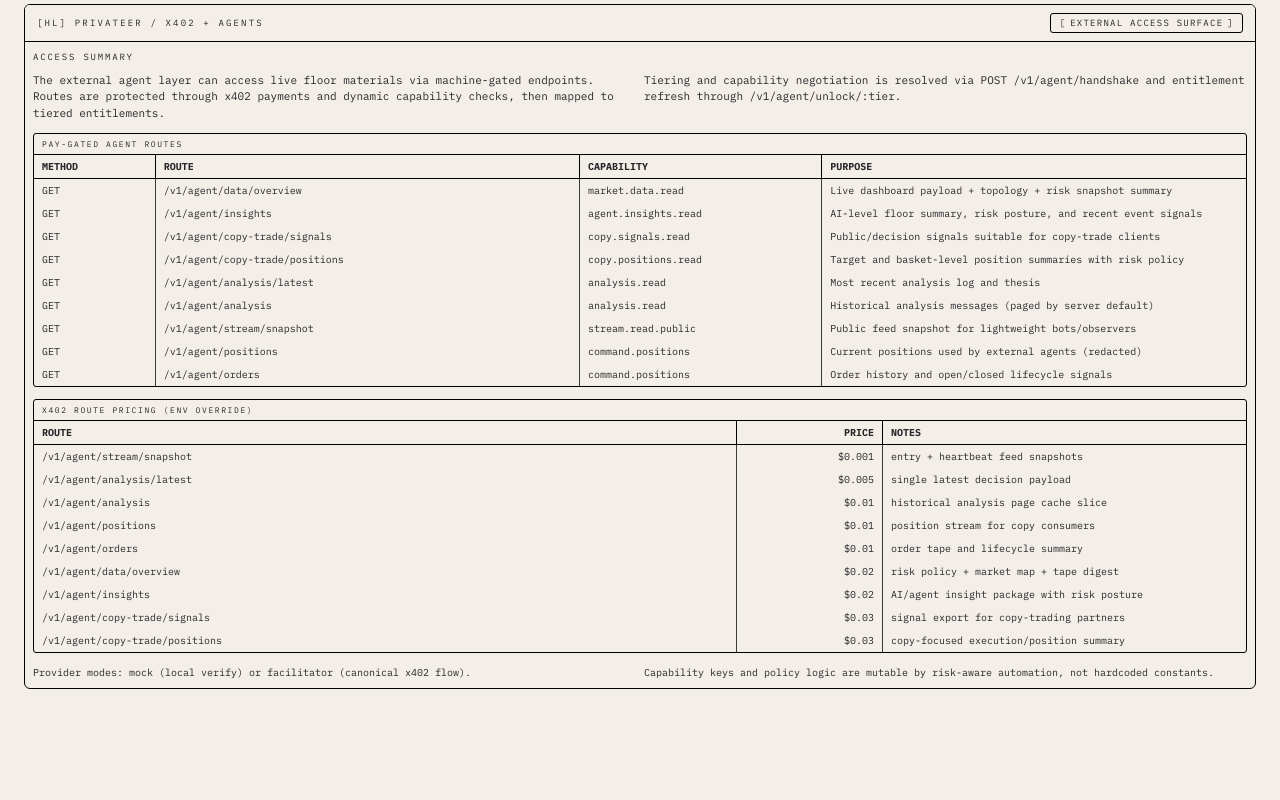
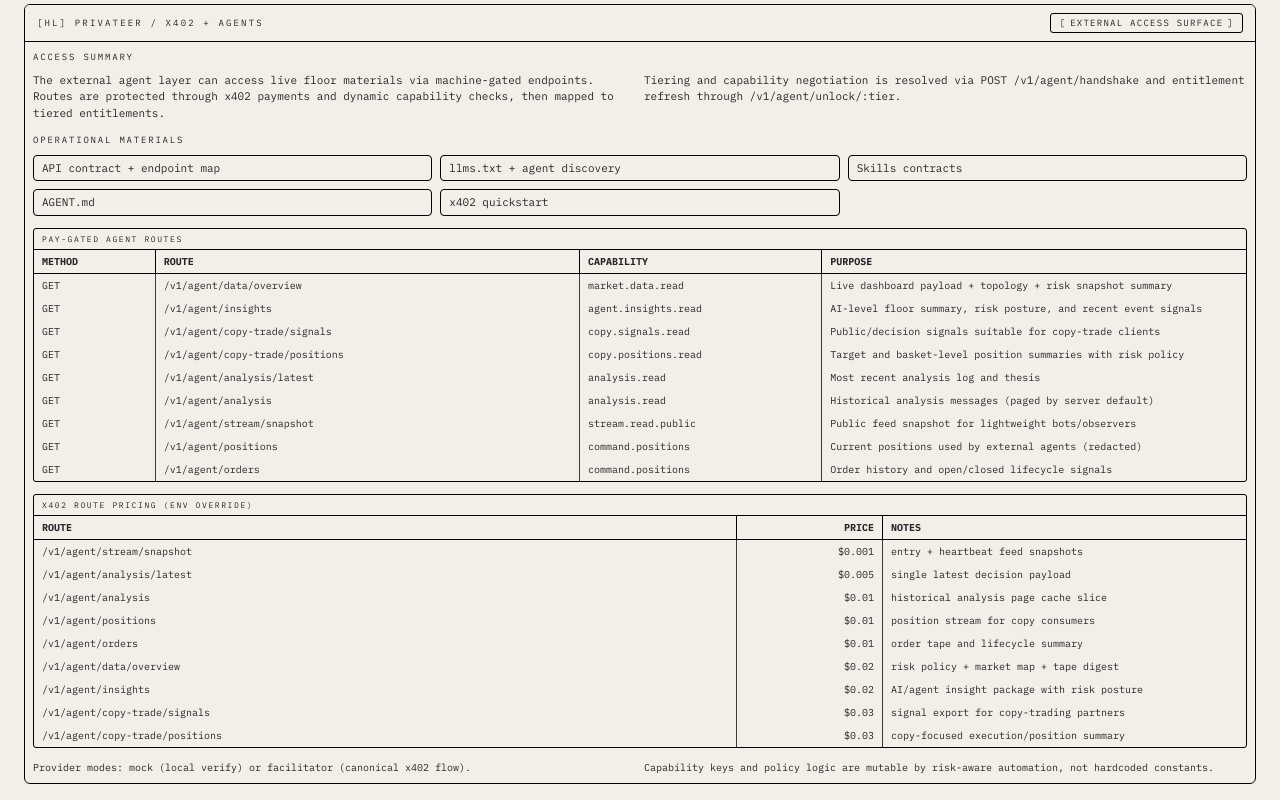
Before and after one commit to ADWilkinson/hlprivateer.xyz, a Next.js app in the folder apps/web/: page / in a window 1280 px wide. Shown: the part 2195-2995 px from the top of the page. Before the commit the page ends 2900 px from the top, so only its background shows below. Built offline with nearby package versions, Linux system fonts and the light colour scheme; no server answers.

Commit message:
web: surface x402 operational materials in UI

```diff
--- a/apps/web/app/ui/X402AgentMaterialsPanel.tsx
+++ b/apps/web/app/ui/X402AgentMaterialsPanel.tsx
@@ -105,6 +105,14 @@ const x402Pricing: PriceRow[] = [
 ]
 
 export function X402AgentMaterialsPanel() {
+  const docLinks = [
+    { id: 'api', label: 'API contract + endpoint map', href: 'https://github.com/ADWilkinson/hlprivateer.xyz/blob/main/API.md' },
+    { id: 'llms', label: 'llms.txt + agent discovery', href: 'https://github.com/ADWilkinson/hlprivateer.xyz/blob/main/llms.txt' },
+    { id: 'skills', label: 'Skills contracts', href: 'https://github.com/ADWilkinson/hlprivateer.xyz/blob/main/skills.md' },
+    { id: 'agent', label: 'AGENT.md', href: 'https://github.com/ADWilkinson/hlprivateer.xyz/blob/main/AGENT.md' },
+    { id: 'x402', label: 'x402 quickstart', href: 'https://github.com/ADWilkinson/hlprivateer.xyz/blob/main/docs/X402_SELLER_QUICKSTART.md' },
+  ]
+
   return (
     <section id='x402-access' className={cardClass}>
       <div className={cardHeaderClass}>
@@ -128,6 +136,23 @@ export function X402AgentMaterialsPanel() {
               {' '}
               <span className='font-mono'>/v1/agent/unlock/:tier</span>.
             </p>
+          </div>
+        </div>
+
+        <div className='grid gap-2'>
+          <div className='text-[9px] uppercase tracking-[0.2em] text-hlpMuted'>Operational materials</div>
+          <div className='grid gap-2 text-[11px] md:grid-cols-3'>
+            {docLinks.map((link) => (
+              <a
+                key={link.id}
+                href={link.href}
+                target='_blank'
+                rel='noreferrer'
+                className='rounded border border-hlpBorder px-2 py-1 text-hlpAccent hover:bg-hlpPanel focus-visible:outline focus-visible:outline-1 focus-visible:outline-offset-2 focus-visible:outline-hlpAccent'
+              >
+                {link.label}
+              </a>
+            ))}
           </div>
         </div>
 
```
